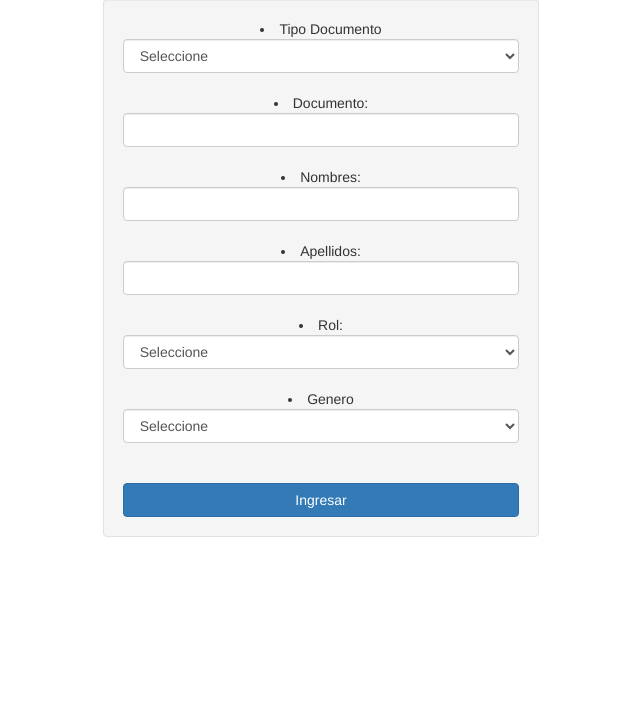
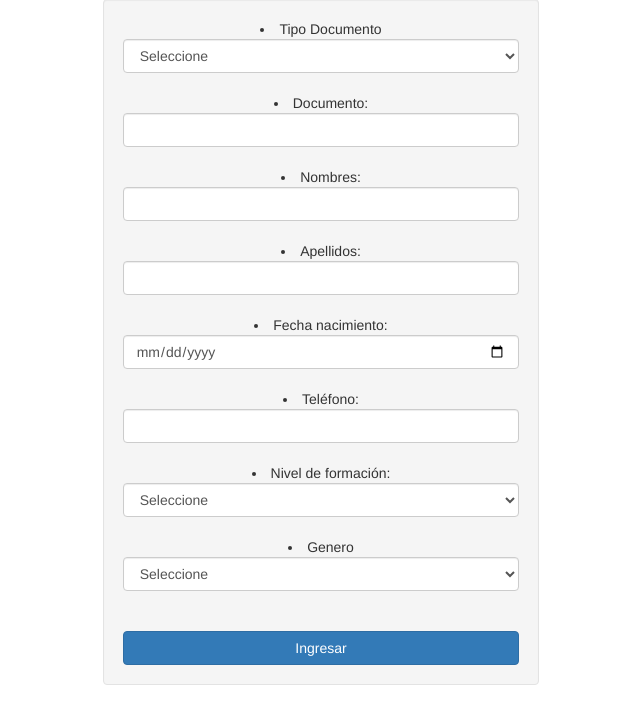
Before and after one commit to camilofigueroa/qr-code-adso, a PHP site: page /frm_personas_.php in a window 1280 px wide. Shown: the part 95-800 px from the top of the page, without its empty margins (319-959 px from the left). Run offline with PHP 8.4, Linux system fonts and the light colour scheme; data comes from the database, SQL or seed files in the repository.

Commit message:
Agregando cambios del 2022

```diff
--- a/deploy/frm_personas_.php
+++ b/deploy/frm_personas_.php
@@ -71,9 +71,14 @@
 				<br>
 				<li>Apellidos:</li><input class="form-control" type="text" name="apellidos">
 
+				<br>
+				<li>Fecha nacimiento:</li><input class="form-control" type="date" name="fecha_nacimiento">
 
 				<br>
-				<li>Rol:</li>
+				<li>Teléfono:</li><input class="form-control" type="text" name="telefono">
+
+				<br>
+				<li>Nivel de formación:</li>
 
 				<?= $obj_nucleo->retornar_lista_tabla( "cod_rol", "desc_rol", "tb_roles", "rol" ) ?>
 
--- a/deploy/ini-encuesta.php
+++ b/deploy/ini-encuesta.php
@@ -45,7 +45,7 @@
 						echo "<div class='col-xs-12 col-md-8 col-lg-8'>";
 
 								$row.="<div class='row well'>";
-								$row.="<div class='col-xs-12 col-md-12 alert alert-info'><center><b>ENCUESTA REGISTRO SENA 2020 </b><center></div>";
+								$row.="<div class='col-xs-12 col-md-12 alert alert-info'><center><b>ENCUESTA REGISTRO SENA</b><center></div>";
 								$row.="</div>";
 								echo $row;
 
--- a/deploy/nucleo.php
+++ b/deploy/nucleo.php
@@ -21,7 +21,7 @@
 		$respuesta = mysql_query( $sql );
 	}
 
-	function guardar_personas( $tipo_doc, $num_doc, $nombres, $apellidos, $rol, $genero )
+	function guardar_personas( $tipo_doc, $num_doc, $nombres, $apellidos, $rol, $genero, $telefono = null, $fecha_nacimiento = null )
 	{
 		include("config.php"); //Se incluyen los parámetros a usar a través del archivo config.
 
@@ -48,8 +48,11 @@
 
 			if( $error == "" )
 			{
-				$sql  = " INSERT INTO tb_personas( num_doc, nombres, apellidos,cod_rol, cod_genero, fecha_registro, sn_mostrar, sn_contar, cod_tipo_doc ) ";
-				$sql .= " VALUES( $num_doc, '$nombres', '$apellidos', '$rol', '$genero', NOW(), 's', 's', '$tipo_doc' ) ";
+				//Al 07/09/2022 se coloca en este insert el cod_programa.
+				//Esto se iba a implementar para ciertos programas post-pandemia pero
+				//al final no se implementó.
+				$sql  = " INSERT INTO tb_personas( num_doc, nombres, apellidos,cod_rol, cod_genero, fecha_registro, sn_mostrar, sn_contar, cod_tipo_doc, cod_programa, fecha_nacimiento, telefono ) ";
+				$sql .= " VALUES( '$num_doc', '$nombres', '$apellidos', '$rol', '$genero', NOW(), 's', 's', '$tipo_doc', 1, '$fecha_nacimiento', '$telefono' ) ";
 
 				//echo $sql;
 
```
Also changed, not shown: assets/script_exposena_2022.sql (added, +30 -0 lines), deploy/estadisticas.php (+11 -2 lines), deploy/guardar_personas.php (+7 -1 lines), assets/WhatsApp Image 2022-09-02 at 11.19.24.jpeg (added), assets/bd_reg_entrada_202209.svg (added), 1 other file.
